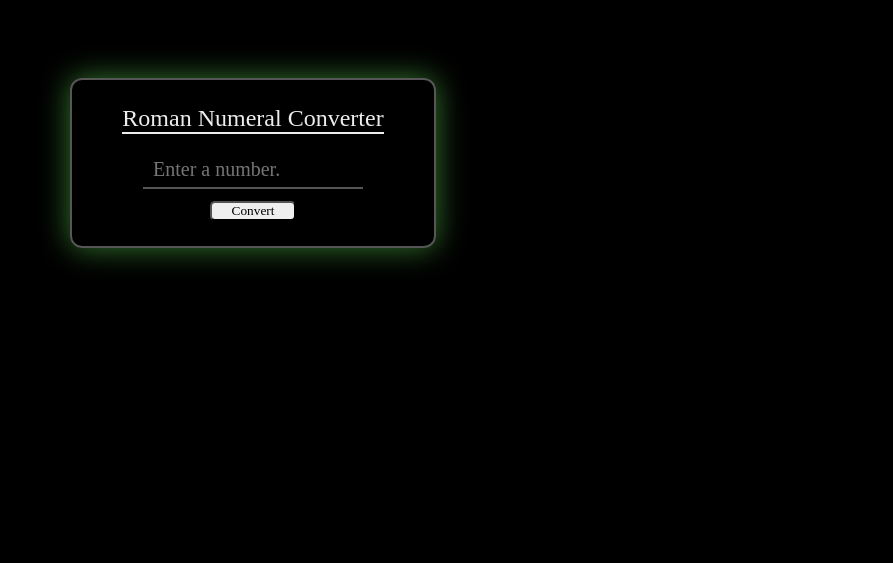
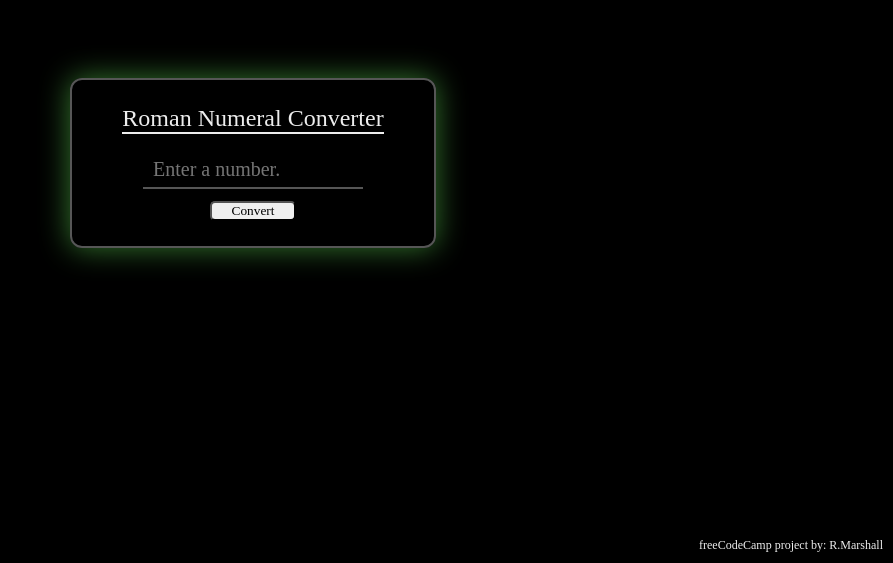
Before and after one commit to limeiscool/Roman-Numeral-Converter, a plain HTML site: page index.html in a window 1280 px wide. Shown: the part 237-800 px from the top of the page, without its empty margins (387-1280 px from the left). Drawn offline with Linux system fonts and the light colour scheme; a web font is replaced by a local one.

Commit message:
readded footer

```diff
--- a/index.html
+++ b/index.html
@@ -23,7 +23,9 @@
   </form>
 
   <div id="output" class="output hidden"></div>
-
+  <footer class="footer">
+    <p>freeCodeCamp project by: R.Marshall</p>
+  </footer>
   <script src="script.js"></script>
 </body>
 </html>
--- a/styles.css
+++ b/styles.css
@@ -1,4 +1,3 @@
-
 :root {
   --text-color: rgb(237, 237, 237);
   --background-color: rgb(0, 0, 0);
@@ -10,7 +9,7 @@
   color: var(--text-color);
   margin: 0;
   padding: 0;
-  font-family: 'Gideon Roman', serif;
+  font-family: "Gideon Roman", serif;
 }
 
 body {
@@ -89,7 +88,8 @@ body {
 
 .footer {
   position: absolute;
-  bottom: 5;
-  right: 5;
+  bottom: 0;
+  right: 0;
+  margin: 10px;
   font-size: 12px;
 }
```
